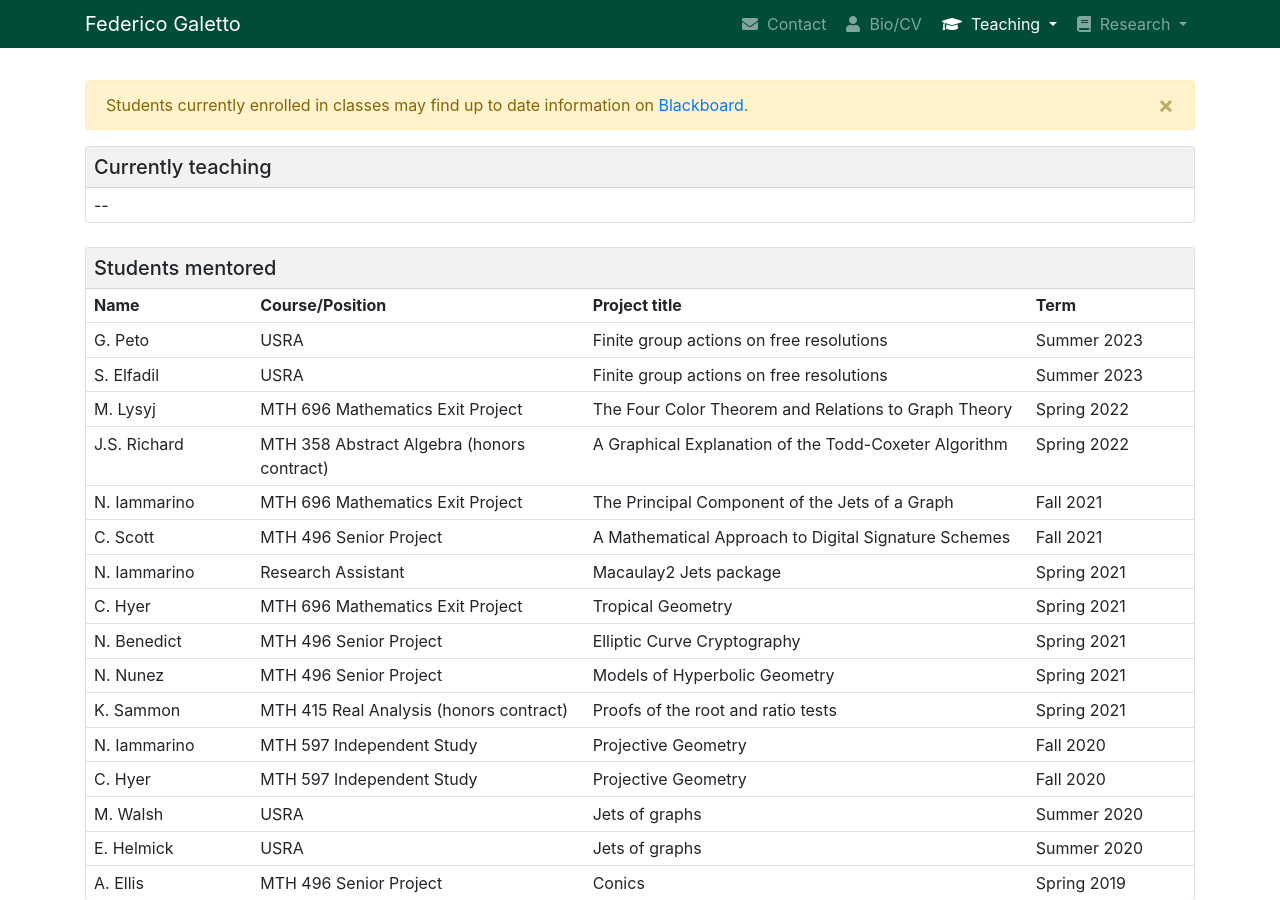
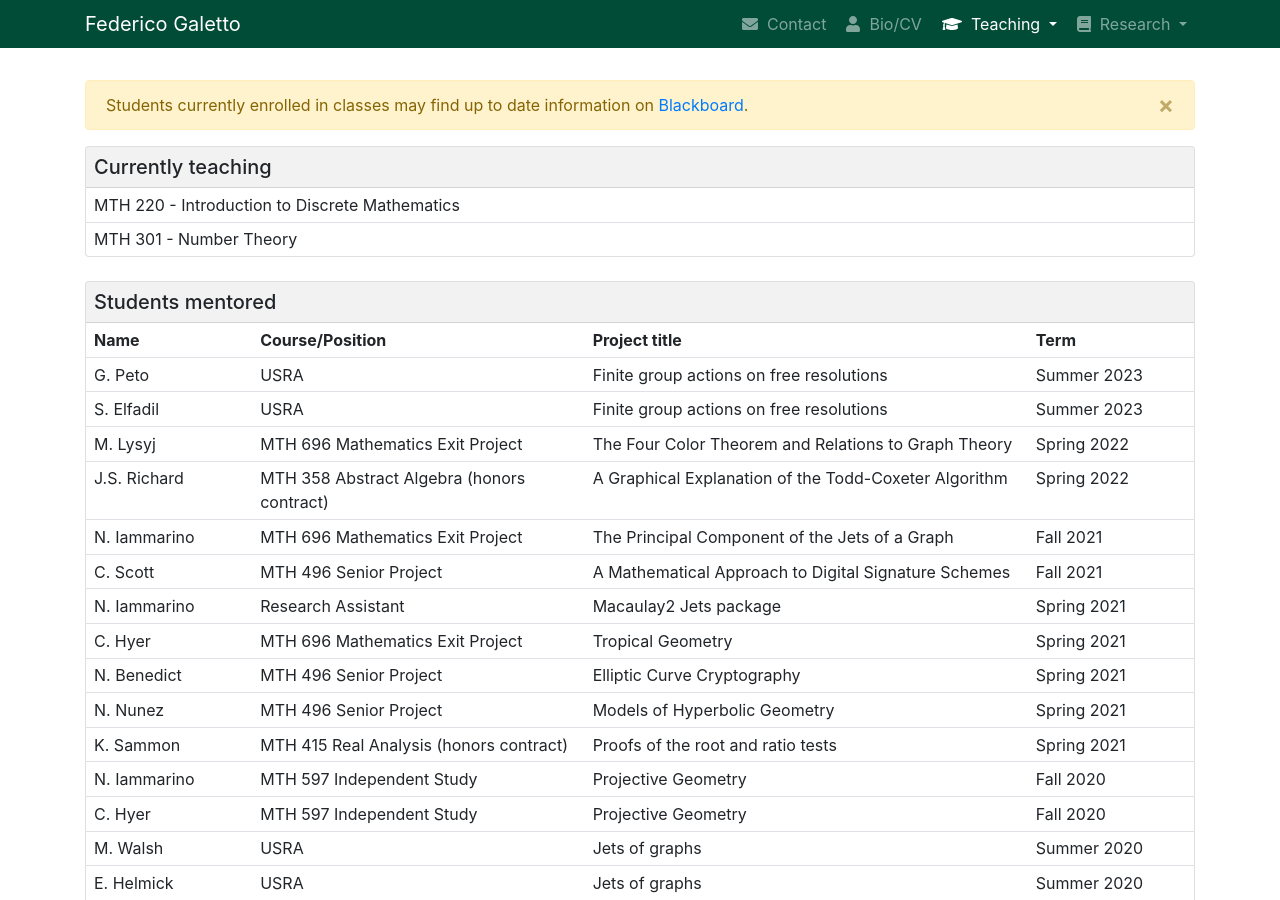
Before and after one commit to galettof/galettof.github.io, a Jekyll site: the page built from teaching.html, in a window 1280 px wide and 900 px high. Built offline with Jekyll 4.4.1, drawn with Linux system fonts in a browser that asks for light colours; nearby versions of some CDN libraries.

Commit message:
teaching fall 23

```diff
--- a/teaching.html
+++ b/teaching.html
@@ -21,11 +21,8 @@
 	</div>
 	<table class="table notop table-sm mb-0">
 	  <tbody>
-	    <tr><td>--</td></tr>
-	    <!--
-	    <tr><td>MTH 288 - Linear Algebra</td></tr>
-	    <tr><td>MTH 458 - Abstract Algebra II</td></tr>
-	    -->
+	    <tr><td>MTH 220 - Introduction to Discrete Mathematics</td></tr>
+	    <tr><td>MTH 301 - Number Theory</td></tr>
 	  </tbody>
 	</table>
       </div>
```
